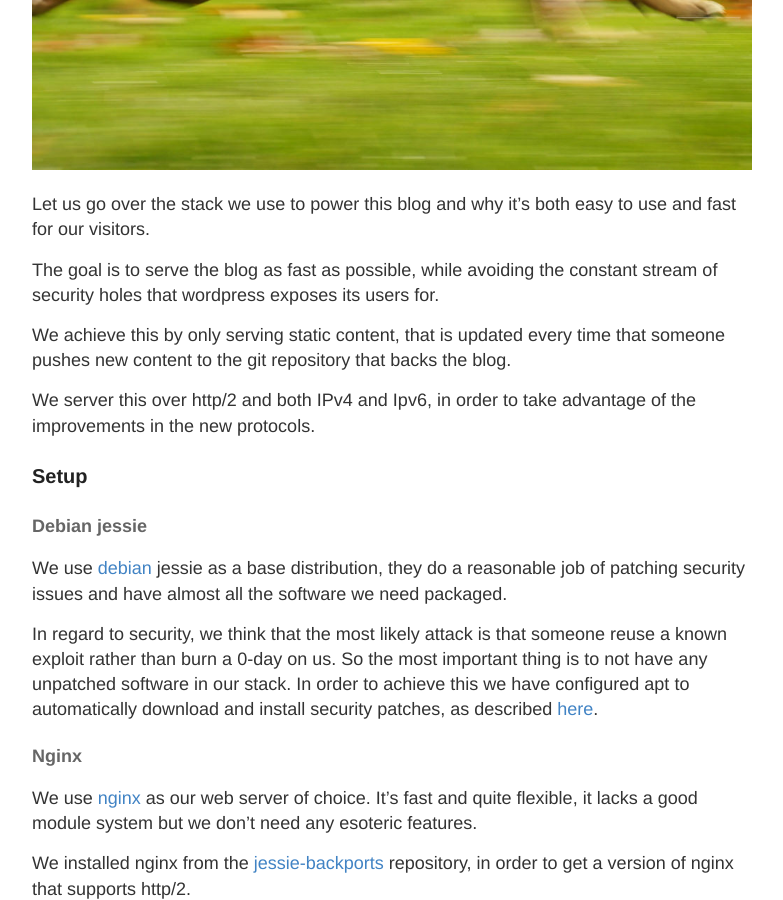
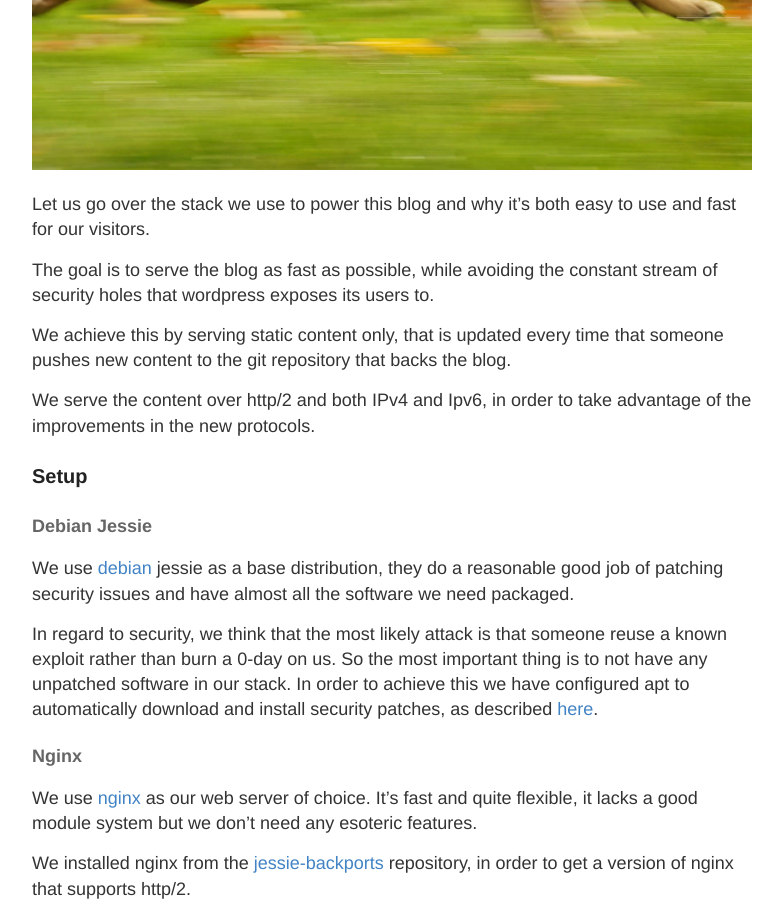
Before and after one commit to labanskoller/hackeriet_blog, a Jekyll site: the page built from _posts/2017-05-08-creating-a-fast-blog.md, in a window 1280 px wide and 900 px high, scrolled down 549 px. Shown: the whole window, without its empty margins (248-1031 px from the left). Built offline with Jekyll 4.4.1, drawn with Linux system fonts in a browser that asks for light colours; some of the changed text lies outside the part shown.

Commit message:
more typos

```diff
--- a/_posts/2017-05-08-creating-a-fast-blog.md
+++ b/_posts/2017-05-08-creating-a-fast-blog.md
@@ -10,20 +10,20 @@ Let us go over the stack we use to power this blog and why it's both easy to use
 and fast for our visitors.
 
 The goal is to serve the blog as fast as possible, while avoiding the constant
-stream of security holes that wordpress exposes its users for.
+stream of security holes that wordpress exposes its users to.
 
-We achieve this by only serving static content, that is updated every time that
+We achieve this by serving static content only, that is updated every time that
 someone pushes new content to the git repository that backs the blog.
 
-We server this over http/2 and both IPv4 and Ipv6, in order to take advantage of
-the improvements in the new protocols.
+We serve the content over http/2 and both IPv4 and Ipv6, in order to take
+advantage of the improvements in the new protocols.
 
 ### Setup
 
-#### Debian jessie
+#### Debian Jessie
 
 We use [debian](https://www.debian.org/) jessie as a base distribution,
-they do a reasonable job of patching security issues and have almost all the
+they do a reasonable good job of patching security issues and have almost all the
 software we need packaged.
 
 In regard to security, we think that the most likely attack is that someone
@@ -72,7 +72,7 @@ that mobile devices doesn't have to go through a carrier grade NAT (CGN) in orde
 reach the site. CGN's can add significant amount of latency when the conditions are
 bad.
 
-The tls protocol is limited to only TLSv1.2 as all modern browsers have supported it
+The TLS protocol is limited to only TLSv1.2 as all modern browsers have supported it
 for a long time, the protocol was released in 2008. If there is someone out there
 that still can't use it, they need to seriously rethink how they manage their software.
 
@@ -87,10 +87,10 @@ of the blog will have a better experience.
 
 #### Let's encrypt
 
-The [Let's encrypt](https://letsencrypt.org/) project is our tls certificate
+The [Let's encrypt](https://letsencrypt.org/) project is our TLS certificate
 provider, they have enabled the world to move away from the insecure http protocol.
 
-Let's encrypt lets us automate the signing of the certificate that tls uses. We
+Let's encrypt lets us automate the signing of the certificate that TLS uses. We
 use [certbot](https://certbot.eff.org/) in standalone mode for this.
 
 The openssl package needs to be installed from jessie backports also, since nginx was
```
